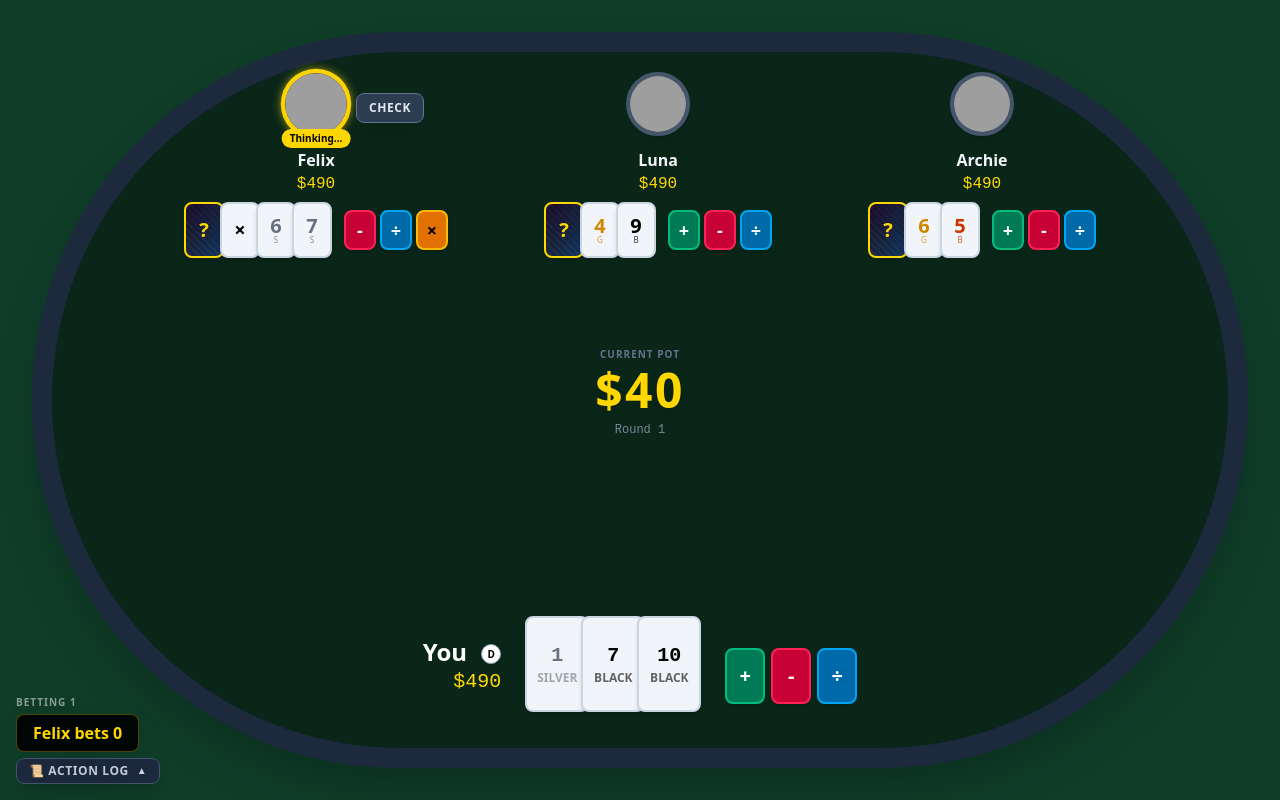
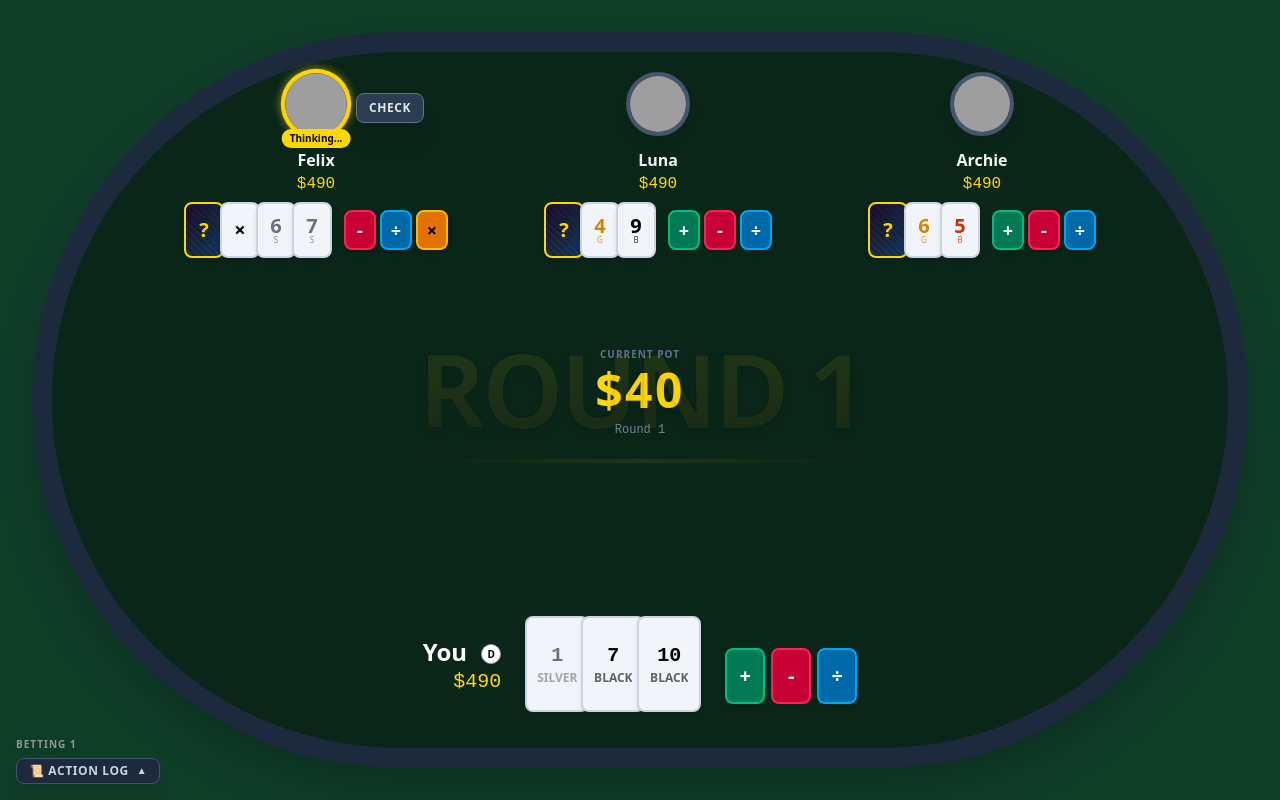
Before and after one commit to jinnotgin/equation-hi-lo, a Vue app: page / in a window 1280 px wide. Both pictures are taken after a click on the button "▶ Start Game". Built offline with nearby package versions, Linux system fonts and the light colour scheme; grey boxes are pictures that could not be loaded.

Commit message:
added central announcemnt

```diff
--- a/src/App.vue
+++ b/src/App.vue
@@ -178,7 +178,30 @@
 
       <!-- Content Layer (UI Overlay - No Clipping) -->
       <div class="fixed inset-4 sm:inset-8 flex items-center justify-center">
-        <!-- Floating Phase/Msg Toast (Moved to Bottom Left above Action Log) -->
+        <!-- Central Announcement Overlay -->
+        <Transition
+          enter-active-class="transition duration-500 ease-out"
+          enter-from-class="opacity-0 scale-90"
+          enter-to-class="opacity-100 scale-100"
+          leave-active-class="transition duration-300 ease-in"
+          leave-from-class="opacity-100 scale-100"
+          leave-to-class="opacity-0 scale-110"
+        >
+          <div
+            v-if="gameStore.announcement && gameStore.announcement.visible"
+            class="absolute z-50 flex flex-col items-center justify-center pointer-events-none"
+          >
+            <div
+              class="text-6xl md:text-8xl font-black text-transparent bg-clip-text bg-gradient-to-b from-yellow-300 via-yellow-500 to-yellow-700 drop-shadow-[0_4px_4px_rgba(0,0,0,0.8)] tracking-tighter uppercase text-center stroke-text"
+              style="-webkit-text-stroke: 2px black"
+            >
+              {{ gameStore.announcement.msg }}
+            </div>
+            <div
+              class="w-full h-1 bg-gradient-to-r from-transparent via-gold to-transparent mt-4"
+            ></div>
+          </div>
+        </Transition>
 
         <!-- Opponents (Top) -->
         <div
@@ -746,7 +769,7 @@
       class="fixed inset-0 bg-black/80 z-[60] flex items-center justify-center"
     >
       <div
-        class="bg-slate-800 p-8 rounded-xl border-2 border-gold shadow-2xl flex flex-col items-center gap-6 max-w-lg"
+        class="bg-slate-800 p-8 rounded-xl border-2 border-gold shadow-2xl flex flex-col items-center gap-6 max-w-xl"
       >
         <h3 class="text-gold text-xl font-bold tracking-wider">× Card Drawn!</h3>
 
@@ -819,12 +842,7 @@
         <div class="text-white/50 font-bold uppercase tracking-widest text-[10px] drop-shadow-md">
           {{ phaseLabel }}
         </div>
-        <div
-          v-if="gameStore.communityMsg"
-          class="bg-black/90 text-gold px-4 py-2 rounded-lg border border-gold/30 shadow-2xl backdrop-blur text-base font-bold animate-bounce-slight pointer-events-auto max-w-2xl text-left leading-tight"
-        >
-          {{ gameStore.communityMsg }}
-        </div>
+        <!-- Community Msg Removed (Redundant) -->
       </div>
     </div>
   </div>
@@ -1007,7 +1025,6 @@ const action = (type) => {
   } else if (type === 'call') {
     if (toCall.value === 0) {
       me.value.lastAction = 'Check'
-      gameStore.communityMsg = 'You Checked.'
       gameStore.nextTurn()
     } else {
       me.value.lastAction = `Call $${toCall.value}`
--- a/src/stores/game.js
+++ b/src/stores/game.js
@@ -95,10 +95,25 @@ export const useGameStore = defineStore('game', {
     lowTiebreakExplanation: '',
     highTiebreakExplanation: '',
     pendingDiscard: null, // { playerId, cardId } — when human draws multiply, must choose +/- to discard
+    announcement: null, // { msg: string, visible: boolean } for central overlay
     actionLog: [],
   }),
 
   actions: {
+    showAnnouncement(msg) {
+      this.announcement = { msg, visible: true }
+      // Auto-hide after 3s
+      setTimeout(() => {
+        if (this.announcement && this.announcement.msg === msg) {
+          this.announcement.visible = false
+          // Clear null after fade out (allow for 500ms transition)
+          setTimeout(() => {
+            this.announcement = null
+          }, 500)
+        }
+      }, 2500)
+    },
+
     logAction(msg) {
       const time = new Date().toLocaleTimeString([], {
         hour12: false,
@@ -196,6 +211,7 @@ export const useGameStore = defineStore('game', {
 
       this.phase = 'ANTE'
       this.logAction(`━━━ <strong>Round ${this.roundNumber}</strong> ━━━`)
+      this.showAnnouncement(`Round ${this.roundNumber}`)
       this.pot = 0
       this.currentBet = this.minBet
       this.winnerMsg = null
@@ -357,7 +373,7 @@ export const useGameStore = defineStore('game', {
           setTimeout(() => {
             this.precomputeAIDeclarations()
             this.phase = 'SHOWDOWN'
-            this.communityMsg = 'Showdown! Build your equations.'
+            this.showAnnouncement('Showdown!')
             const human = this.players.find((p) => p.isHuman)
             if (human && human.folded) {
               setTimeout(() => this.evaluateShowdown(), 1500)
@@ -397,13 +413,7 @@ export const useGameStore = defineStore('game', {
         return
       }
 
-      if (currentPlayer.isHuman) {
-        const currentTableBet = Math.max(...this.players.map((p) => p.currentBet))
-        const toCall = currentTableBet - currentPlayer.currentBet
-        const callText = toCall === 0 ? 'Check' : `Call $${toCall}`
-        this.communityMsg = `Your Turn. ${callText}, Raise or Fold?`
-      } else {
-        this.communityMsg = `${currentPlayer.name} is thinking...`
+      if (!currentPlayer.isHuman) {
         setTimeout(() => this.aiMove(currentPlayer), 1500)
       }
     },
@@ -526,7 +536,9 @@ export const useGameStore = defineStore('game', {
       } else {
         ai.folded = true
         ai.lastAction = 'Fold'
-        this.communityMsg = `${ai.name} Folded.`
+        this.communityMsg = `${ai.name} Folded.` // Leaving this one? No, remove.
+        ai.folded = true
+        ai.lastAction = 'Fold'
         this.logAction(`${ai.name} folded.`)
       }
 
@@ -544,11 +556,13 @@ export const useGameStore = defineStore('game', {
       player.currentBet += clamped
       player.totalWagered += clamped
       this.pot += clamped
-      this.communityMsg = `${player.name} bets ${amount}`
+      player.totalWagered += clamped
+      this.pot += clamped
+      // this.communityMsg = `${player.name} bets ${amount}` // Remove
       this.logAction(`${player.name} bets ${amount}`)
     },
 
-    nextTurn() {
+    async nextTurn() {
       this.actedCount++
 
       // Find next active player index
@@ -578,7 +592,7 @@ export const useGameStore = defineStore('game', {
         } else if (this.phase === 'ROUND_2') {
           this.precomputeAIDeclarations()
           this.phase = 'SHOWDOWN'
-          this.communityMsg = 'Showdown! Build your equations.'
+          this.showAnnouncement('Showdown!')
           const human = this.players.find((p) => p.isHuman)
           if (human && human.folded) {
             setTimeout(() => this.evaluateShowdown(), 1500)
@@ -656,7 +670,7 @@ export const useGameStore = defineStore('game', {
       if (human) {
         human.folded = true
         human.lastAction = 'Fold'
-        this.communityMsg = 'You Folded.'
+        // this.communityMsg = 'You Folded.' // Remove
         this.logAction('You folded.')
         this.nextTurn()
       }
```
